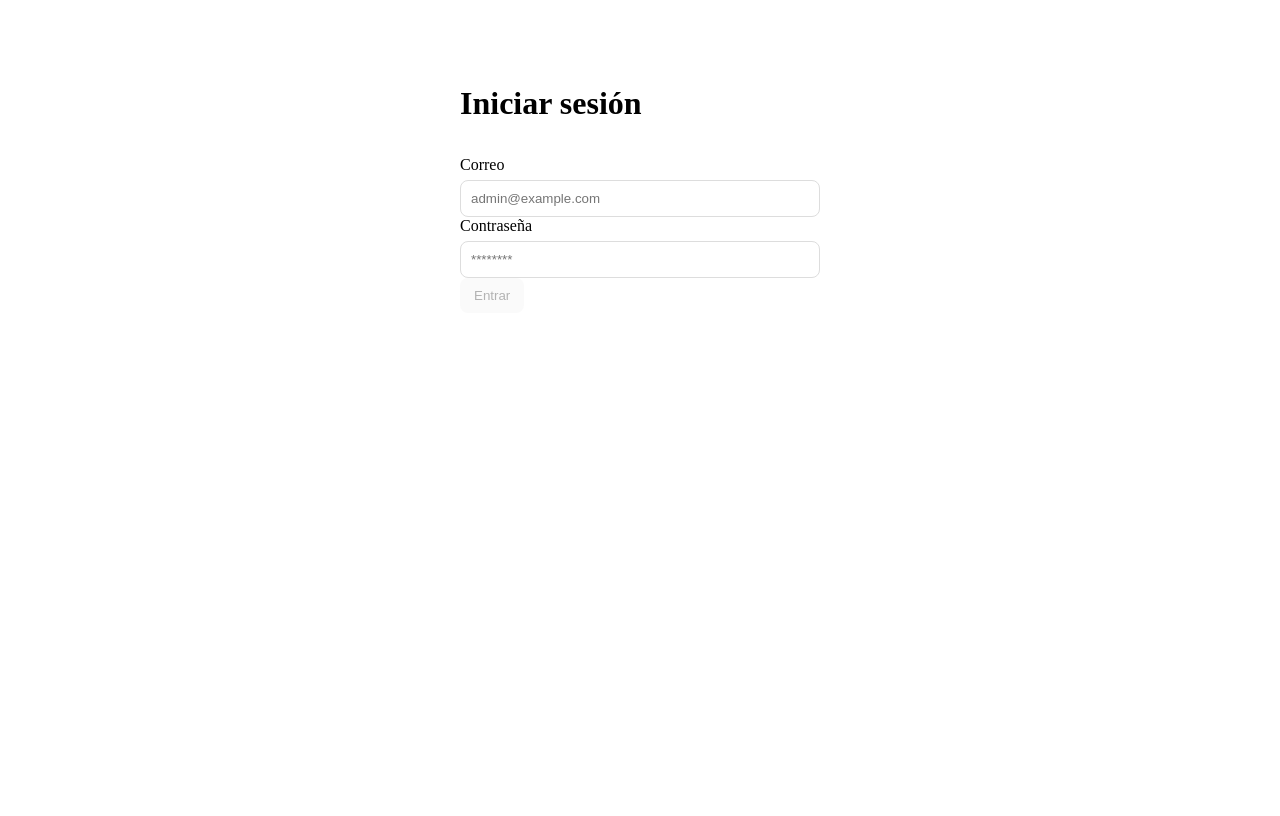
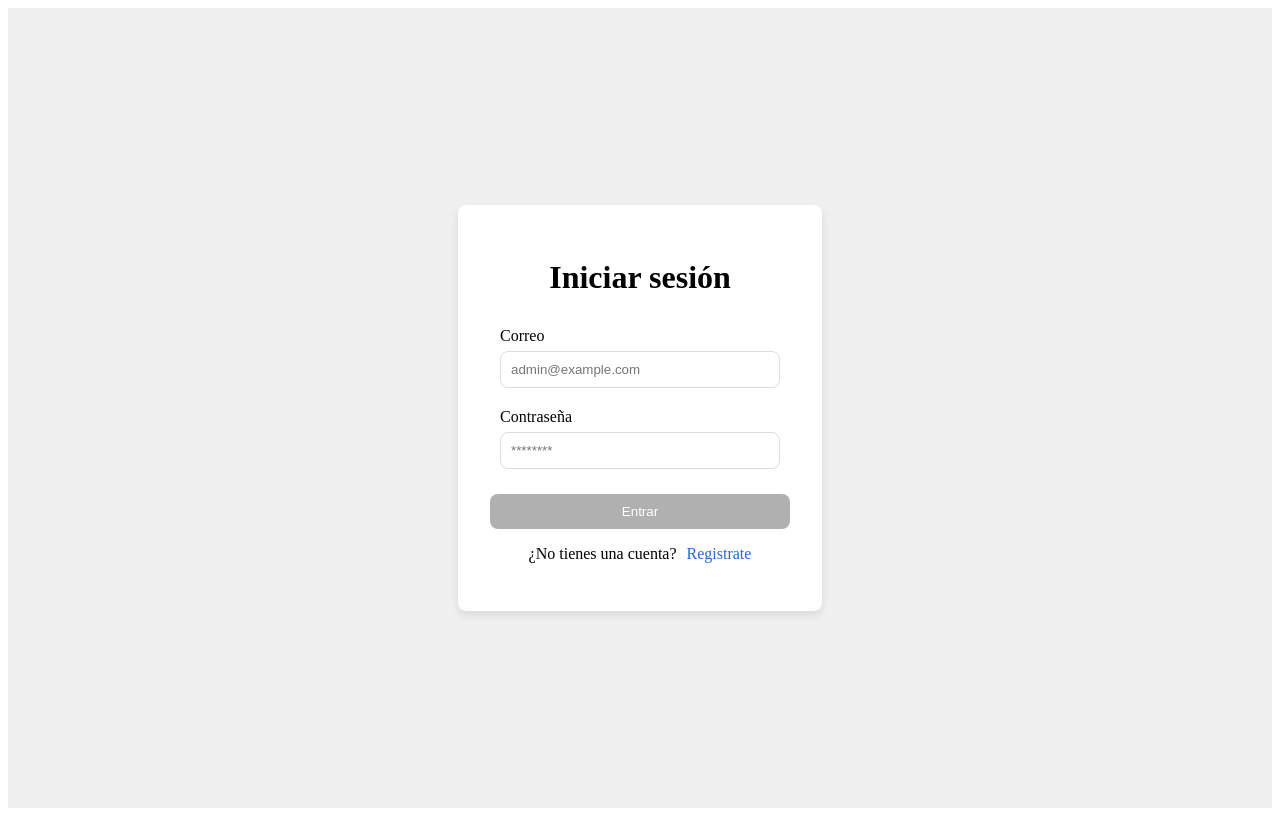
Before and after one commit to anthonyR012/konecta_front, an Angular app: page /login in a window 1280 px wide. Built offline with nearby package versions, Linux system fonts and the light colour scheme.

Commit message:
Change: Login style

```diff
--- a/src/app/pages/login/login.html
+++ b/src/app/pages/login/login.html
@@ -1,6 +1,6 @@
-
+<div class="background">
     <div class="login">
-    <h1>Iniciar sesión</h1>
+        <h1 class="title">Iniciar sesión</h1>
 
         <form [formGroup]="form" (ngSubmit)="submit()">
             <label>
@@ -8,7 +8,7 @@
                 <input type="email" formControlName="email" placeholder="admin@example.com" />
             </label>
             @if (form.controls.email.touched && form.controls.email.invalid){
-            <div class="err" >
+            <div class="err">
                 Ingresa un correo válido.
             </div>
             }
@@ -21,9 +21,14 @@
                 La contraseña es requerida.
             </div>
             }
-        <button type="submit" [disabled]="loading || form.invalid">Entrar</button>
+            <button type="submit" class="button" [disabled]="loading || form.invalid">Entrar</button>
+
+
         </form>
         @if(error){
         <p class="error"> {{ error }}</p>
         }
+        <p class="register"> ¿No tienes una cuenta?<a routerLink="/register">Registrate</a></p>
     </div>
+
+</div>
--- a/src/app/pages/login/login.scss
+++ b/src/app/pages/login/login.scss
@@ -1,29 +1,82 @@
-.login{
-    max-width: 360px;
-    margin: 8vh auto;
+
+
+label {
     display: grid;
-    gap: 12px;
+    gap: 6px;
+    padding: 10px;
+    font-size: medium;
+    font-weight: lighter;
+    font-family: 'Times New Roman', Times, serif;
 }
 
-label{
-    display: grid;
-    gap: 6px;
-}
-
-input{
+input {
     padding: 10px;
     border: 1px solid #ddd;
     border-radius: 8px;
 }
 
-button{
+
+.err,
+.error {
+    color: #b00020;
+    font-size: .9rem;
+}
+
+.background {
+    background-color: #f0f0f0;
+    height: 100vh;
+    display: flex;
+    justify-content: center;
+    align-items: center;
+}
+
+.login {
+    background-color: #fff;
+    padding: 2rem;
+    border-radius: 8px;
+    box-shadow: 0 4px 10px rgba(0, 0, 0, 0.1);
+    width: 300px;
+}
+
+.err {
+    color: red;
+    font-size: 0.9rem;
+}
+
+.error {
+    color: red;
+    margin-top: 1rem;
+}
+
+.title{
+    text-align: center;
+    font-family: 'Times New Roman', Times, serif;
+}
+
+.button {
+    width: 100%;
+    margin-top: 15px;
     padding: 10px 14px;
     border: 0;
     border-radius: 8px;
     cursor: pointer;
-}
+    background-color: #2667d7;
+    color: white;
+    transition: background-color 0.3s ease;
+  }
 
-.err, .error {
-    color: #b00020;
-    font-size: .9rem;
-}
+  .button:disabled {
+    background-color: #b0b0b0;
+    cursor: not-allowed;
+  }
+
+  .register{
+    text-align: center;
+    width: 100%;
+  }
+
+  .register a {
+    text-decoration: none;
+    color: #2667d7;
+    margin-left: 10px;
+  }
--- a/src/app/shared/auth.service.ts
+++ b/src/app/shared/auth.service.ts
@@ -28,24 +28,21 @@ export class AuthService {
 
     login(body: LoginBody) {
         return this.http.post<LoginResponse>(`${API}/auth/login`, body).pipe(
-            tap(res => { console.log(res);
-             localStorage.setItem(TOKEN_KEY, res.token);})
+            tap(res => {
+                localStorage.setItem(TOKEN_KEY, res.token);
+            })
         );
     }
 
-    fetchMe(){
+    fetchMe() {
         return this.http.get<User>(`${API}/auth/me`).pipe(
-            tap( u => this.user.set(u))
+            tap(u => this.user.set(u))
         );
     }
 
     logout() {
-        const token = localStorage.getItem(TOKEN_KEY);
+        this.http.post(`${API}/auth/logout`, {}).subscribe({ error: () => { } })
         localStorage.removeItem(TOKEN_KEY);
-        if (!token) return;
-        this.http.post(`${API}/auth/logout`, {}, {
-            headers: { Authorization: `Bearer ${token}` }
-        }).subscribe({ error: () => { } })
     }
 
     get token() { return localStorage.getItem(TOKEN_KEY); }
```
Lines whose indentation alone changed are shown as unchanged.
